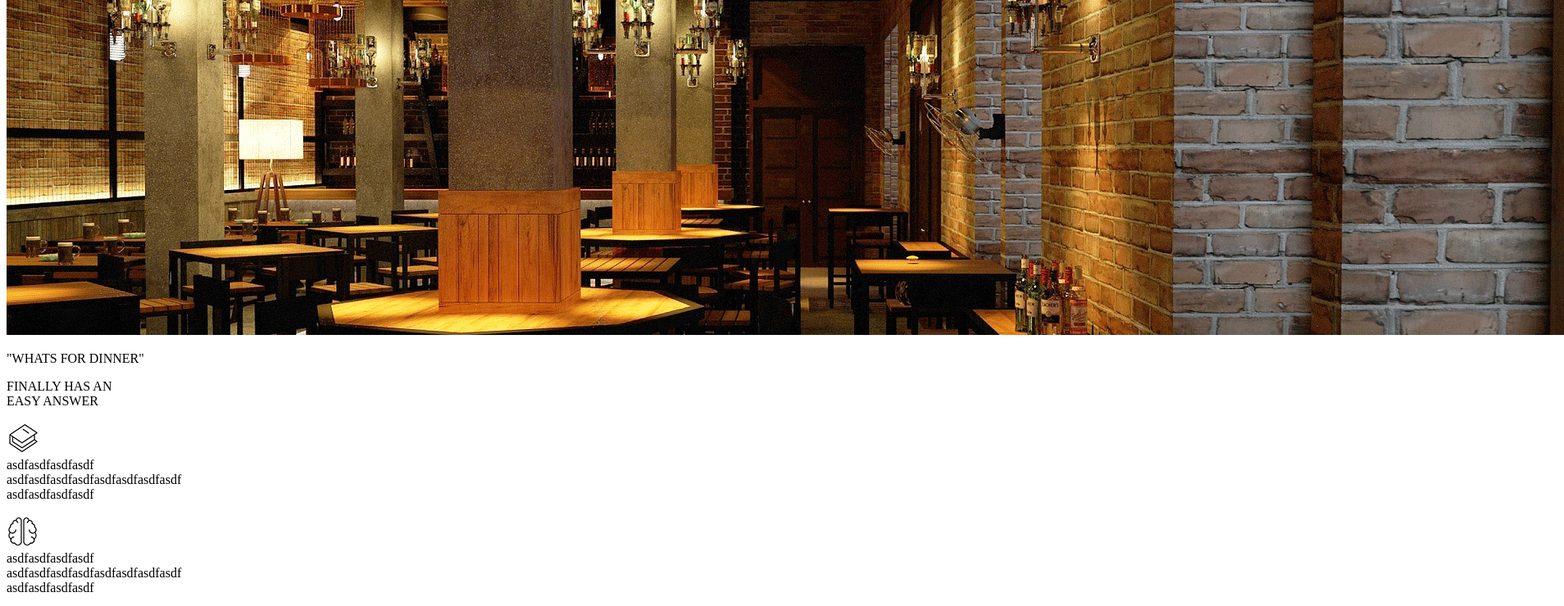
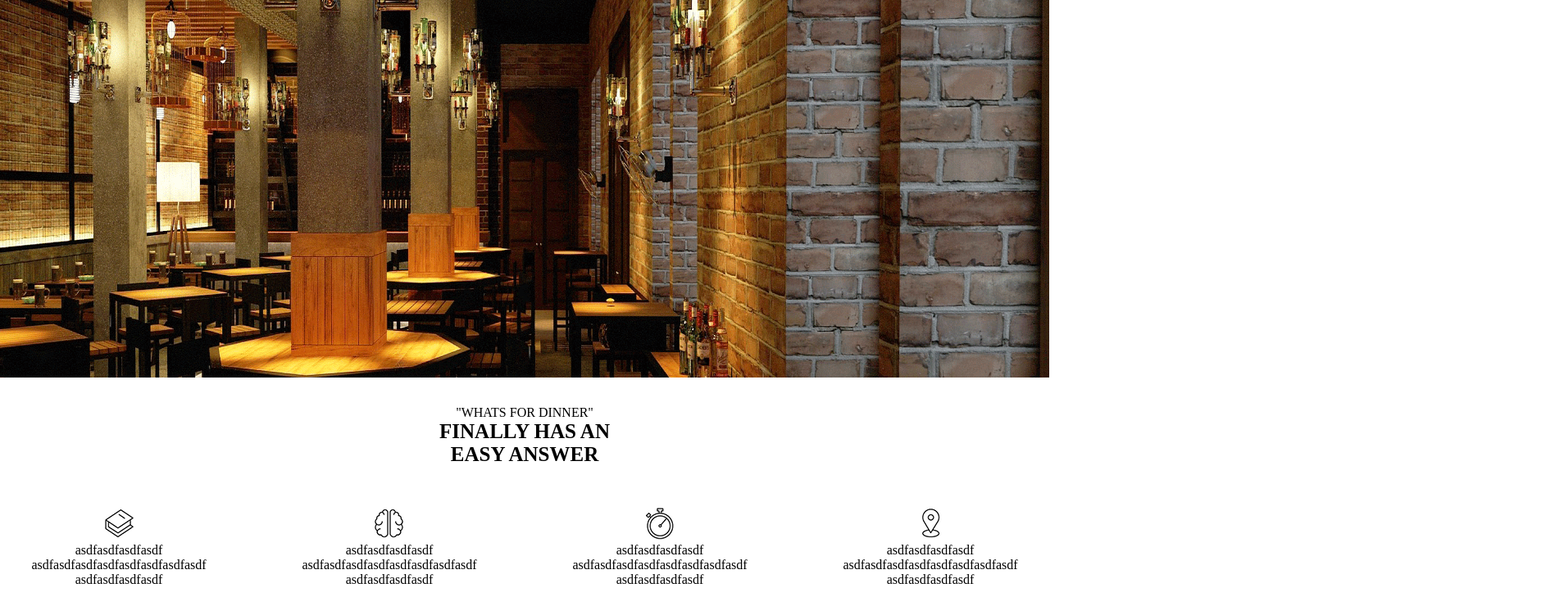
Before and after one commit to JungWook87/SBS_WEB, a plain HTML site: page index.html in a window 1280 px wide. Shown: the part 156-896 px from the top of the page at 82% size, 1908 px wide, since content can reach past the window. Drawn offline with Linux system fonts and the light colour scheme.

Commit message:
Update index.html

```diff
--- a/index.html
+++ b/index.html
@@ -4,7 +4,7 @@
     <meta charset="UTF-8">
     <meta http-equiv="X-UA-Compatible" content="IE=edge">
     <meta name="viewport" content="width=device-width, initial-scale=1.0">
-    <link rel="stylesheet" href="<%=BASE_URL%>index.css">
+    <link rel="stylesheet" href="index.css">
     <title>Main</title>
 </head>
 <body>
```
